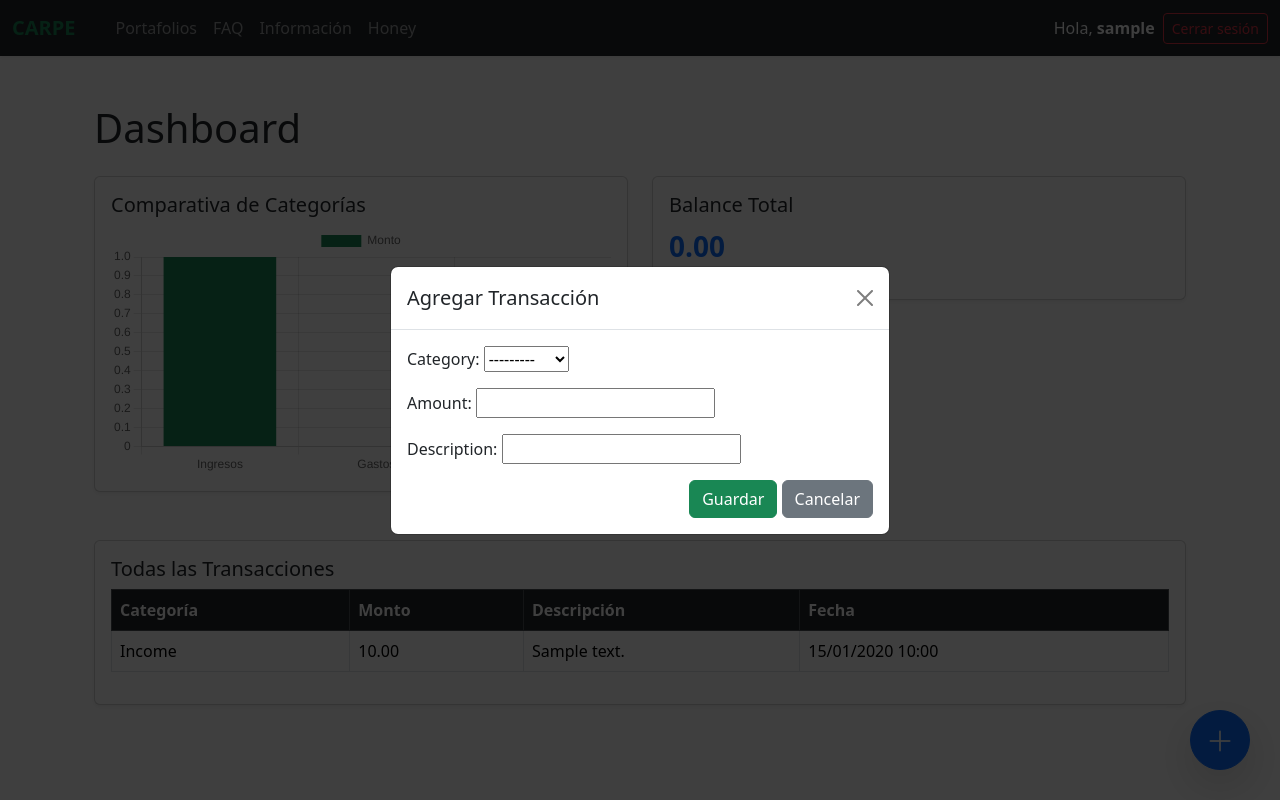
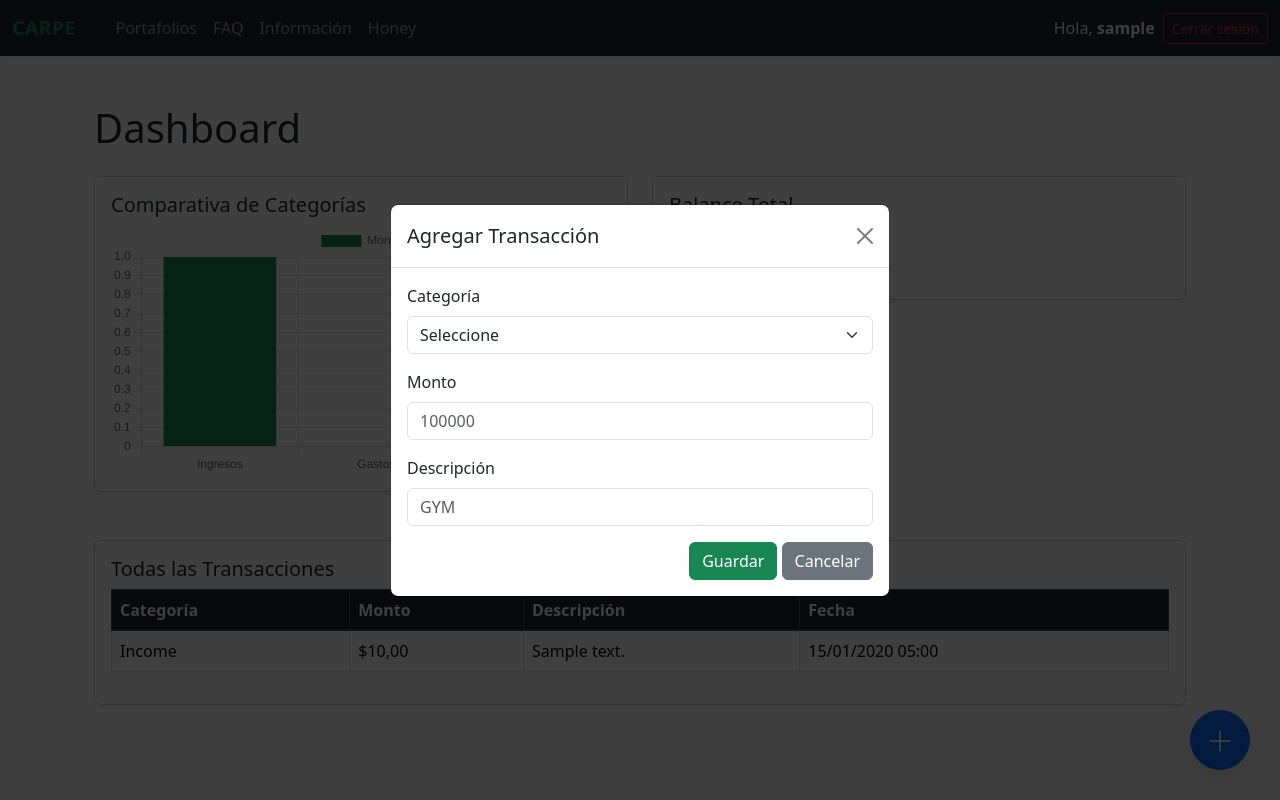
Before and after one commit to candresrpk/carpena_portfolio, a Django app: page /honey/dashboard/ in a window 1280 px wide, after a click that opens the changed part. Run offline with Django 5.2, Linux system fonts and the light colour scheme; a user stored in the database is signed in; tables that the repository leaves empty hold one stand-in row (values such as "Sample post"); some libraries are stand-ins or nearby versions.

Commit message:
currency format setup and transaction form made

```diff
--- a/core/settings.py
+++ b/core/settings.py
@@ -101,9 +101,11 @@ AUTH_PASSWORD_VALIDATORS = [
 # Internationalization
 # https://docs.djangoproject.com/en/5.2/topics/i18n/
 
-LANGUAGE_CODE = 'en-us'
+USE_L10N = True
 
-TIME_ZONE = 'UTC'
+LANGUAGE_CODE = 'es-co'
+
+TIME_ZONE = 'America/Bogota'
 
 USE_I18N = True
 
--- a/myapps/honey/models.py
+++ b/myapps/honey/models.py
@@ -34,17 +34,18 @@ class Transaction(models.Model):
 
         super().save(*args, **kwargs)
 
-    def get_balance(self):
-        balance = Transaction.objects.filter(user=self.user).aggregate(
+    @classmethod
+    def get_balance(cls, user):
+        balance = cls.objects.filter(user=user).aggregate(
             total=Sum(
                 Case(
-                    When(category=self.CategoryChoices.INCOME, then=F('amount')),
-                    When(category=self.CategoryChoices.EXPENSE, then=-F('amount')),
+                    When(category=cls.CategoryChoices.INCOME, then=F("amount")),
+                    When(category=cls.CategoryChoices.EXPENSE, then=F("amount")),
                     default=0,
-                    output_field=DecimalField()
+                    output_field=DecimalField(),
                 )
             )
-        )['total'] or 0
+        )["total"] or 0
         return balance
 
     def __str__(self):
--- /dev/null
+++ b/myapps/honey/templatetags/custom_filters.py
@@ -0,0 +1,18 @@
+from django import template
+
+register = template.Library()
+
+@register.filter
+def currency(value):
+    """
+    Formatea un número como dinero con separadores de miles y dos decimales.
+    Ejemplo: 1234567.89 -> $1.234.567,89
+    """
+    try:
+        value = float(value)
+    except (TypeError, ValueError):
+        return value  # si no es número, se devuelve tal cual
+
+    # formato estilo latino (puntos como separadores de miles, coma decimal)
+    formatted = f"{value:,.2f}".replace(",", "X").replace(".", ",").replace("X", ".")
+    return f"${formatted}"
--- a/myapps/honey/views.py
+++ b/myapps/honey/views.py
@@ -1,3 +1,4 @@
+from django.contrib.auth.decorators import login_required
 from django.shortcuts import render, redirect
 from .forms import TransactionForm
 from .models import Transaction
@@ -8,27 +9,31 @@ from .models import Transaction
 def home(request):
     return render(request, 'honey/home.html')
 
+@login_required(login_url='users:login')
 def users_dashboard(request):
-    if not request.user.is_authenticated:
-        return redirect('users:login')
+    transactions = Transaction.objects.filter(user=request.user).order_by('-timestamp')
 
-
-    transactions = Transaction.objects.filter(user=request.user).order_by('-timestamp')
+    categories = {
+        'income': transactions.filter(category=Transaction.CategoryChoices.INCOME),
+        'expenses': transactions.filter(category=Transaction.CategoryChoices.EXPENSE),
+        'borrow': transactions.filter(category=Transaction.CategoryChoices.BORROW),
+        'lend': transactions.filter(category=Transaction.CategoryChoices.LEND),
+    }
 
     income = transactions.filter(category= Transaction.CategoryChoices.INCOME)
     expenses = transactions.filter(category= Transaction.CategoryChoices.EXPENSE)
     borrow = transactions.filter(category= Transaction.CategoryChoices.BORROW)
     lend = transactions.filter(category=Transaction.CategoryChoices.LEND)
 
+    balance = Transaction.get_balance(request.user)
+
 
     create_user_transaction = TransactionForm()
     context = {
         'transactions': transactions,
-        'income': income,
-        'expenses': expenses,
-        'borrow': borrow,
-        'lend': lend,
+        'categories': categories,
         'create_user_transaction': create_user_transaction,
+        'balance': balance,
     }
 
     return render(request, 'honey/users_dashboard.html', context)
--- a/templates/base.html
+++ b/templates/base.html
@@ -19,6 +19,7 @@
         />
 
         <link rel="stylesheet" href="https://cdn.jsdelivr.net/npm/bootstrap-icons@1.11.3/font/bootstrap-icons.css">
+
 
     </head>
 
--- a/templates/honey/users_dashboard.html
+++ b/templates/honey/users_dashboard.html
@@ -1,4 +1,5 @@
 {% extends 'base.html' %}
+{% load custom_filters %}
 
 {% block content %}
     {% include "../includes/messages.html" %}
@@ -22,7 +23,7 @@
                 <div class="card-body">
                     <h5 class="card-title">Balance Total</h5>
                     <p class="fs-3 fw-bold text-primary">
-                        {{ balance|default:"0.00" }}
+                        {{ balance|currency  }}
                     </p>
                 </div>
             </div>
@@ -46,7 +47,7 @@
                     {% for t in transactions %}
                     <tr>
                         <td>{{ t.get_category_display }}</td>
-                        <td>{{ t.amount }}</td>
+                        <td>{{ t.amount|currency  }}</td>
                         <td>{{ t.description }}</td>
                         <td>{{ t.timestamp|date:"d/m/Y H:i" }}</td>
                     </tr>
@@ -78,9 +79,31 @@
                 <button type="button" class="btn-close" data-bs-dismiss="modal" aria-label="Cerrar"></button>
             </div>
             <div class="modal-body">
+
                 <form method="post" action="{% url 'honey:create_user_transaction' %}">
                     {% csrf_token %}
-            {{ create_user_transaction.as_p }}
+
+                    <div class="mb-3">
+                        <label for="id_category" class="form-label">Categoría</label>
+                        <select id="id_category" name="category" class="form-select">
+                            <option value="" selected>Seleccione</option>
+                            <option value="IN">Ingresos</option>
+                            <option value="EX">Gastos</option>
+                            <option value="LE">Deuda</option>
+                            <option value="BR">Préstamos</option>
+                        </select>
+                    </div>
+
+                    <div class="mb-3">
+                        <label for="id_amount" class="form-label">Monto</label>
+                        <input type="number" step="0.01" id="id_amount" name="amount" class="form-control" placeholder="100000" required>
+                    </div>
+
+                    <div class="mb-3">
+                        <label for="id_description" class="form-label">Descripción</label>
+                        <input type="text" id="id_description" name="description" placeholder="GYM" class="form-control">
+                    </div>
+
                     <div class="text-end">
                         <button type="submit" class="btn btn-success">Guardar</button>
                         <button type="button" class="btn btn-secondary" data-bs-dismiss="modal">Cancelar</button>
@@ -102,9 +125,9 @@
             datasets: [{
                 label: 'Monto',
                 data: [
-                    {{ income|length }},
-                    {{ expenses|length }},
-                    {{ lend|length }}
+                    {{ categories.income|length }},
+                    {{ categories.expenses|length }},
+                    {{ categories.lend|length }}
                 ],
                 backgroundColor: ['#198754', '#dc3545', '#0d6efd']
             }]
```
Also changed, not shown: myapps/honey/templatetags/__init__.py (added). Lines whose indentation alone changed are shown as unchanged.
